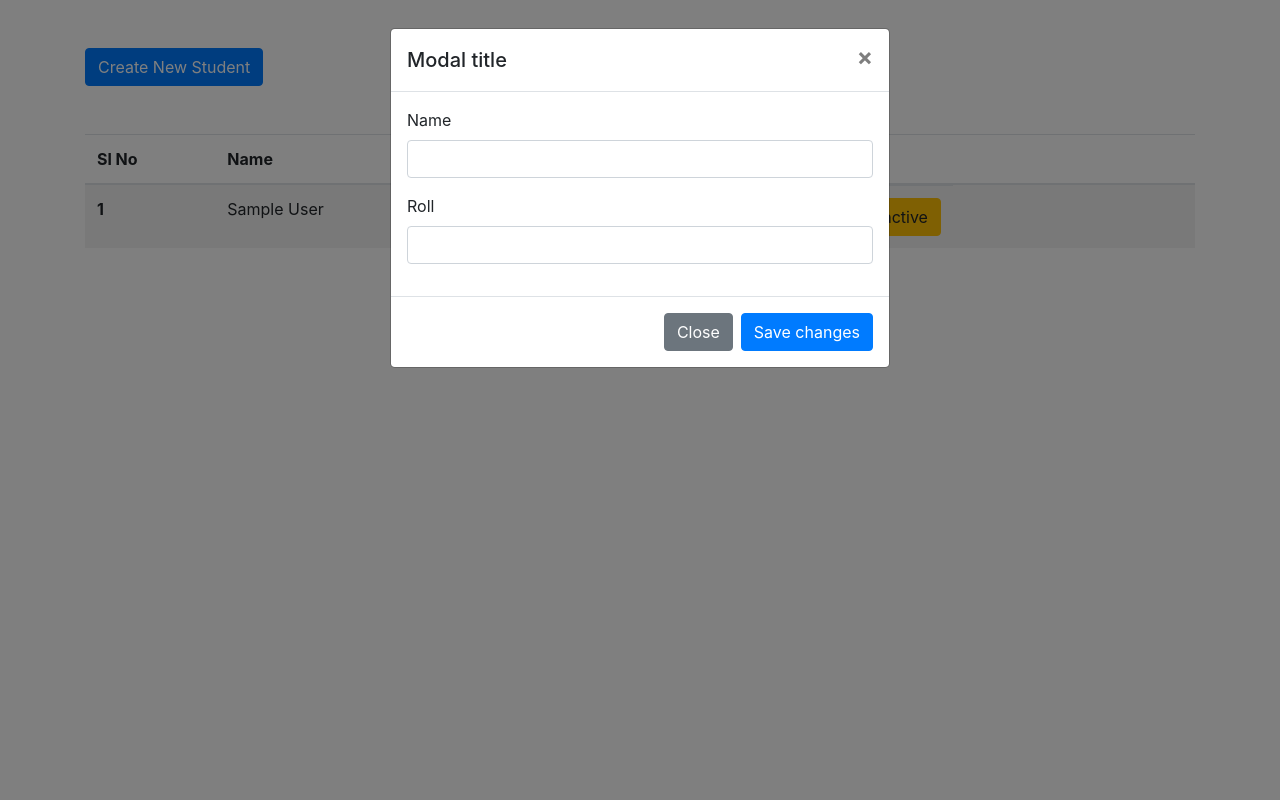
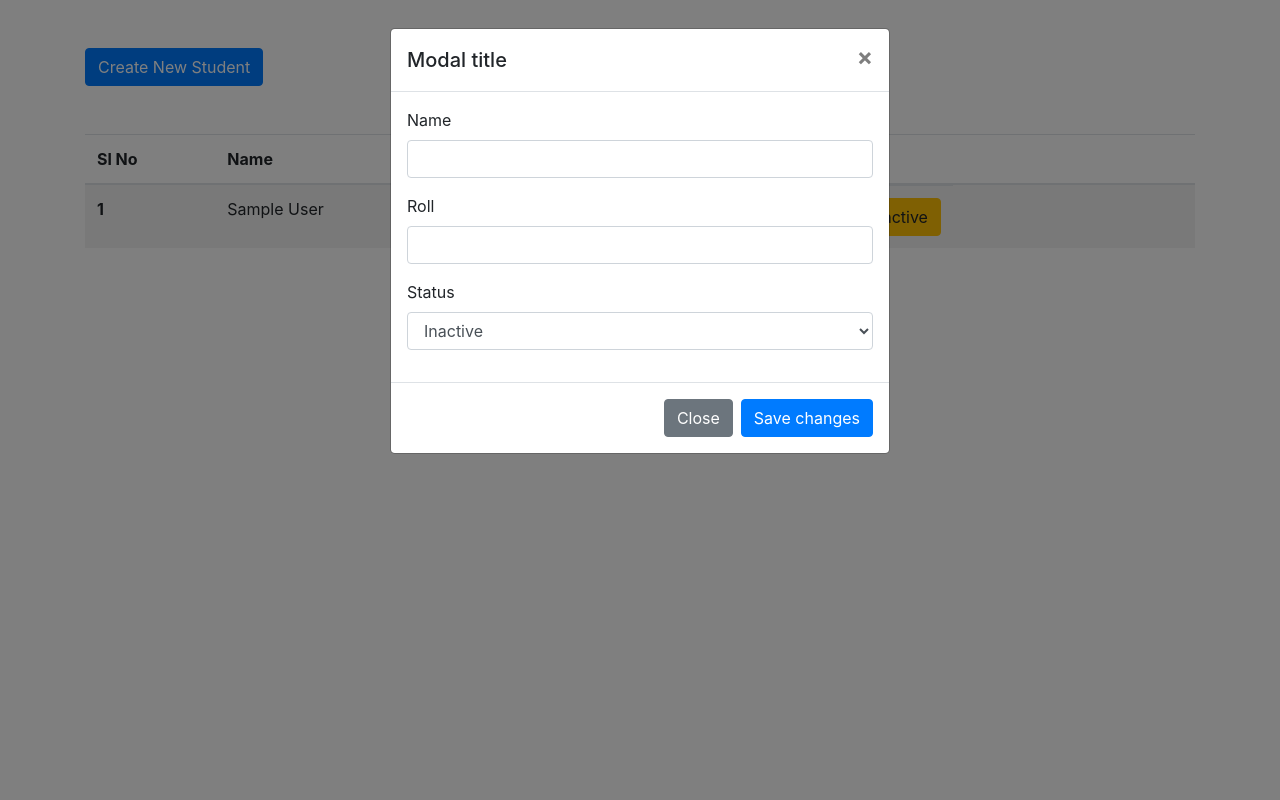
Before and after one commit to ShakilAhmmed/django_class_based_views, a Django app: page / in a window 1280 px wide, after a click on "Create New Student". Run offline with Django 3.2, Linux system fonts and the light colour scheme; tables that the repository leaves empty hold one stand-in row (values such as "Sample post"); some libraries are stand-ins or nearby versions.

Commit message:
Status Added

```diff
--- a/class_based_crud/crud_with_cbv/templates/crud_with_cbv/index.html
+++ b/class_based_crud/crud_with_cbv/templates/crud_with_cbv/index.html
@@ -30,7 +30,7 @@
                 </button>
               </div>
               <div class="modal-body">
-                <form action="" method="POST">
+                <form action="{% url 'home-view' %}" method="POST">
                     {% csrf_token %}
                     <div class="form-group">
                         <label for="{{form.name.id_for_label}}">{{form.name.label}}</label>
@@ -42,6 +42,12 @@
                         <label for="{{form.roll.id_for_label}}">{{form.roll.label}}</label>
                         {{form.roll}}
                         <small id="emailHelp" class="form-text text-danger">{{form.roll.errors}}</small>
+                      </div>
+
+                       <div class="form-group">
+                        <label for="{{form.status.id_for_label}}">{{form.status.label}}</label>
+                        {{form.status}}
+                        <small id="emailHelp" class="form-text text-danger">{{form.status.errors}}</small>
                       </div>
 
               </div>
```
Also changed, not shown: class_based_crud/crud_with_cbv/urls.py (line endings or trailing spaces).
